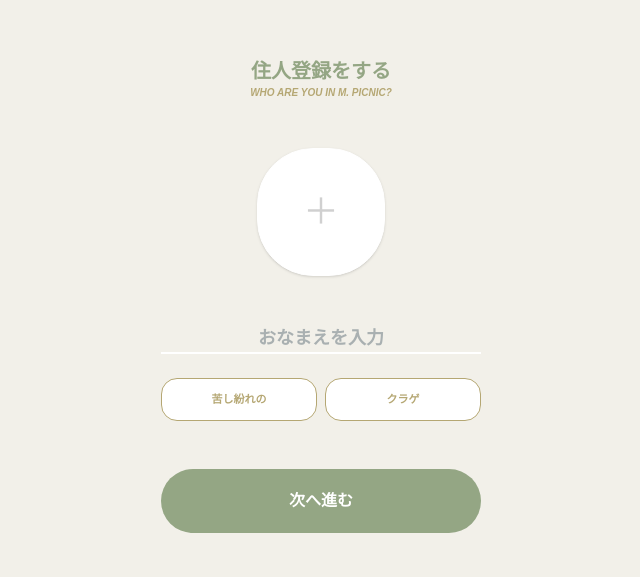
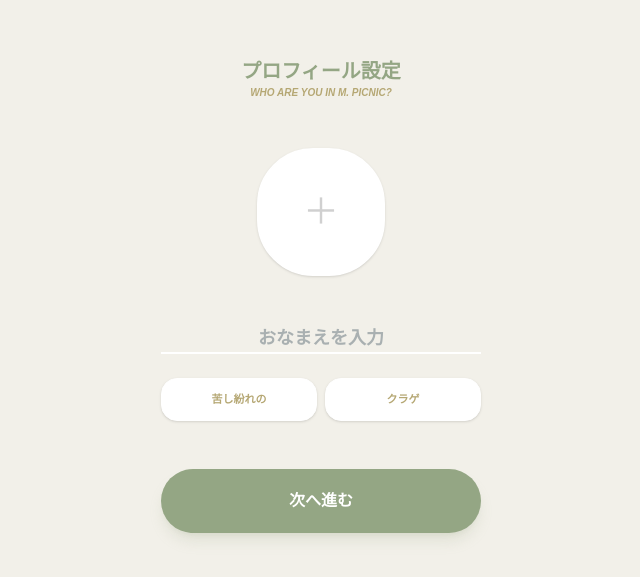
Before and after one commit to minomon893/m.-personal-space, a Next.js app: page /picnic/setup in a window 1280 px wide. Shown: the part 105-682 px from the top of the page, without its empty margins (319-959 px from the left). Built offline with nearby package versions, Linux system fonts and the light colour scheme; no server answers.

Commit message:
change setup page

```diff
--- a/src/app/picnic/setup/page.js
+++ b/src/app/picnic/setup/page.js
@@ -32,13 +32,11 @@ export default function SetupPage() {
 
   const slackFont = { fontFamily: '"Zen Maru Gothic", sans-serif' };
 
-  // ログイン状態とプロフィールの有無を確認
   useEffect(() => {
     const checkUser = async () => {
       const { data: { session } } = await supabase.auth.getSession();
       const savedProfile = localStorage.getItem("picnic_user_profile");
 
-      // すでにログイン＆プロフィール済みならガーデンへ
       if (session?.user && savedProfile) {
         router.replace("/picnic/garden");
         return;
@@ -69,7 +67,6 @@ export default function SetupPage() {
     setIsSaving(true);
 
     try {
-      // 1. ここで初めて匿名ログインを実行
       const { data: authData, error: authError } = await supabase.auth.signInAnonymously();
       if (authError) throw authError;
 
@@ -80,7 +77,6 @@ export default function SetupPage() {
       const finalTitle = `${titleAdj}${titleNoun}`;
       let finalIconPath = previewUrl || "🌸";
 
-      // 2. Storageへのアップロード (アイコンがある場合)
       if (iconFile) {
         const fileExt = iconFile.name.split('.').pop();
         const fileName = `${userId}/avatar-${Date.now()}.${fileExt}`;
@@ -97,7 +93,6 @@ export default function SetupPage() {
         finalIconPath = publicUrl;
       }
 
-      // 3. データベースへ保存 (profilesテーブル)
       const profileData = {
         id: userId,
         nickname: nickname || "名無しの住人",
@@ -113,7 +108,6 @@ export default function SetupPage() {
 
       if (dbError) throw dbError;
 
-      // 4. 完了フラグを保存して遷移
       localStorage.setItem("picnic_user_profile", JSON.stringify(profileData));
       window.location.href = "/picnic/garden";
 
@@ -135,14 +129,13 @@ export default function SetupPage() {
       {step === "profile" ? (
         <div className="w-full max-w-xs space-y-12">
           <header className="text-center">
-            <h2 className="text-[#94A684] font-black text-xl">住人登録をする</h2>
+            <h2 className="text-[#94A684] font-black text-xl">プロフィール設定</h2>
             <p className="text-[10px] text-[#B5A773] font-bold uppercase italic">Who are you in M. picnic?</p>
           </header>
 
-          {/* アイコン選択 */}
           <div className="flex justify-center">
             <label className="relative cursor-pointer">
-              <div className="w-32 h-32 bg-white rounded-[3.5rem] shadow-sm flex items-center justify-center overflow-hidden border border-white">
+              <div className="w-32 h-32 bg-white rounded-[3.5rem] shadow-sm flex items-center justify-center overflow-hidden border-2 border-white">
                 {previewUrl ? <img src={previewUrl} className="w-full h-full object-cover" alt="icon" /> : <span className="opacity-20 text-4xl">＋</span>}
               </div>
               <input type="file" className="hidden" onChange={uploadIcon} accept="image/*" />
@@ -157,10 +150,10 @@ export default function SetupPage() {
               placeholder="おなまえを入力"
             />
             <div className="flex gap-2">
-              <button onClick={() => setIsAdjSpinning(!isAdjSpinning)} className={`flex-1 py-3 rounded-2xl text-[11px] font-black border ${isAdjSpinning ? 'bg-[#94A684] text-white' : 'bg-white text-[#B5A773]'}`}>
+              <button onClick={() => setIsAdjSpinning(!isAdjSpinning)} className={`flex-1 py-3 rounded-2xl text-[11px] font-black border ${isAdjSpinning ? 'bg-[#94A684] text-white border-[#94A684]' : 'bg-white text-[#B5A773] border-white shadow-sm'}`}>
                 {titleAdj}
               </button>
-              <button onClick={() => setIsNounSpinning(!isNounSpinning)} className={`flex-1 py-3 rounded-2xl text-[11px] font-black border ${isNounSpinning ? 'bg-[#94A684] text-white' : 'bg-white text-[#B5A773]'}`}>
+              <button onClick={() => setIsNounSpinning(!isNounSpinning)} className={`flex-1 py-3 rounded-2xl text-[11px] font-black border ${isNounSpinning ? 'bg-[#94A684] text-white border-[#94A684]' : 'bg-white text-[#B5A773] border-white shadow-sm'}`}>
                 {titleNoun}
               </button>
             </div>
@@ -168,13 +161,12 @@ export default function SetupPage() {
 
           <button
             onClick={() => nickname ? setStep("terms") : alert("なまえを入れてね")}
-            className="w-full py-5 bg-[#94A684] text-white rounded-[2rem] font-black"
+            className="w-full py-5 bg-[#94A684] text-white rounded-[2rem] font-black shadow-lg shadow-[#94A684]/20"
           >
             次へ進む
           </button>
         </div>
       ) : (
-        /* 約束画面 */
         <div className="w-full max-w-xs text-center space-y-8 animate-in slide-in-from-right-4 duration-500">
             <header className="space-y-2 text-center">
               <h2 className="text-[#94A684] font-black text-xl">ピクニックの約束</h2>
@@ -216,15 +208,19 @@ export default function SetupPage() {
 
       {showConfirm && (
         <div className="fixed inset-0 bg-[#F2F0E9]/95 backdrop-blur-md flex items-center justify-center p-8 z-50">
-          <div className="text-center space-y-8">
-            <p className="font-black text-[#5F6F7A]">この内容で登録します</p>
-            <div className="bg-white py-10 px-8 rounded-[4rem] shadow-xl flex flex-col items-center border border-white">
-                <div className="w-24 h-24 bg-[#F2F0E9] rounded-[2.8rem] mb-4 overflow-hidden border border-[#F2F0E9]">
-                  {previewUrl ? <img src={previewUrl} className="w-full h-full object-cover" /> : <span>🌸</span>}
+          <div className="w-full max-w-xs text-center space-y-10">
+            <p className="font-black text-[#5F6F7A] text-lg">この内容で登録します</p>
+
+            <div className="bg-white py-12 px-6 rounded-[3.5rem] shadow-xl flex flex-col items-center border-2 border-white relative">
+                <div className="w-32 h-32 bg-[#F2F0E9] rounded-[3.5rem] mb-6 overflow-hidden border-2 border-[#F2F0E9] shadow-inner flex items-center justify-center">
+                  {previewUrl ? <img src={previewUrl} className="w-full h-full object-cover" /> : <span className="text-4xl">🌸</span>}
                 </div>
-                <p className="text-[10px] text-[#B5A773] font-black tracking-widest">{titleAdj}{titleNoun}</p>
-                <p className="text-2xl text-[#5F6F7A] font-black tracking-tight">{nickname}</p>
+                <div className="space-y-1">
+                  <p className="text-[10px] text-[#B5A773] font-black tracking-widest uppercase">{titleAdj}{titleNoun}</p>
+                  <p className="text-2xl text-[#5F6F7A] font-black tracking-tight">{nickname}</p>
+                </div>
             </div>
+
             <div className="flex flex-col gap-4">
               <button
                 onClick={handleFinalSave}
@@ -233,8 +229,8 @@ export default function SetupPage() {
               >
                 {isSaving ? "きろく中..." : "これで決定！"}
               </button>
-              <button onClick={() => setShowConfirm(false)} className="text-[11px] text-[#B5A773] font-black uppercase tracking-widest">
-                Back
+              <button onClick={() => setShowConfirm(false)} className="text-[11px] text-[#B5A773] font-black uppercase tracking-widest hover:opacity-70 transition-opacity">
+                修正する
               </button>
             </div>
           </div>
```
